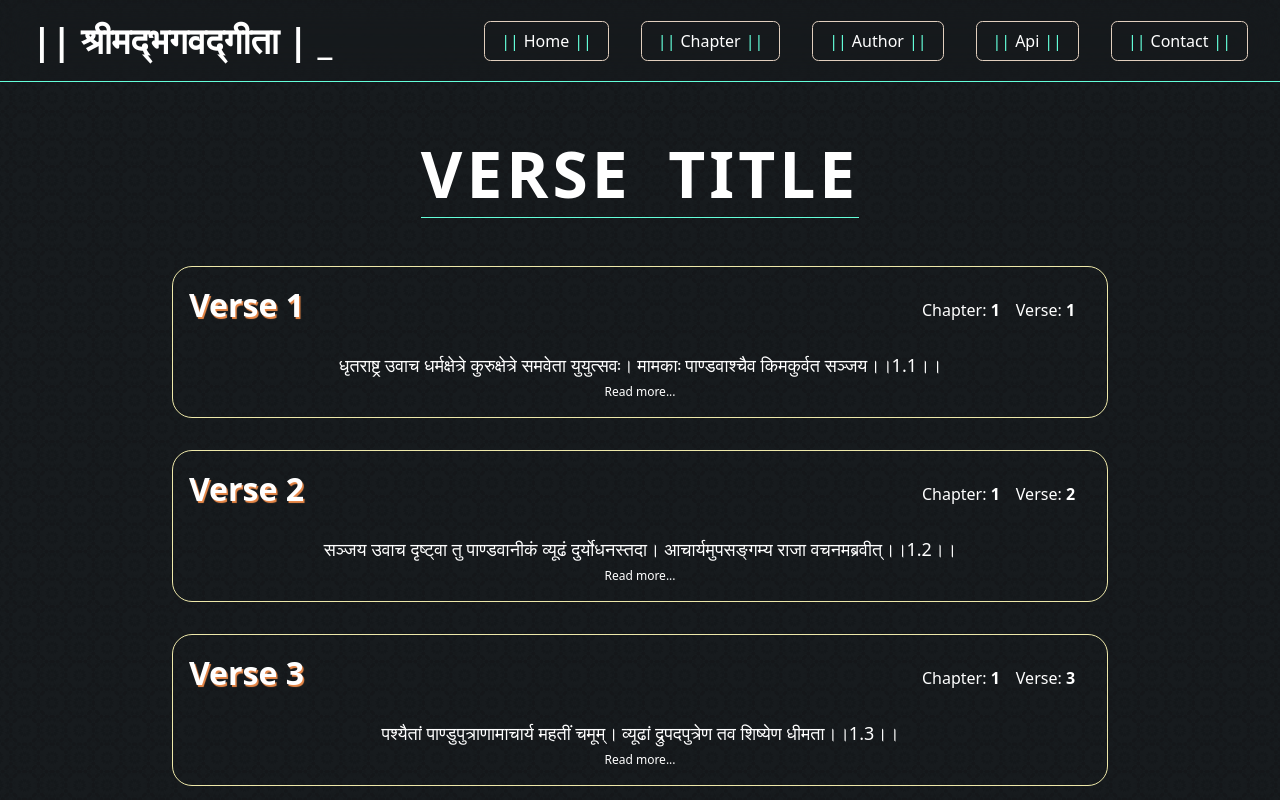
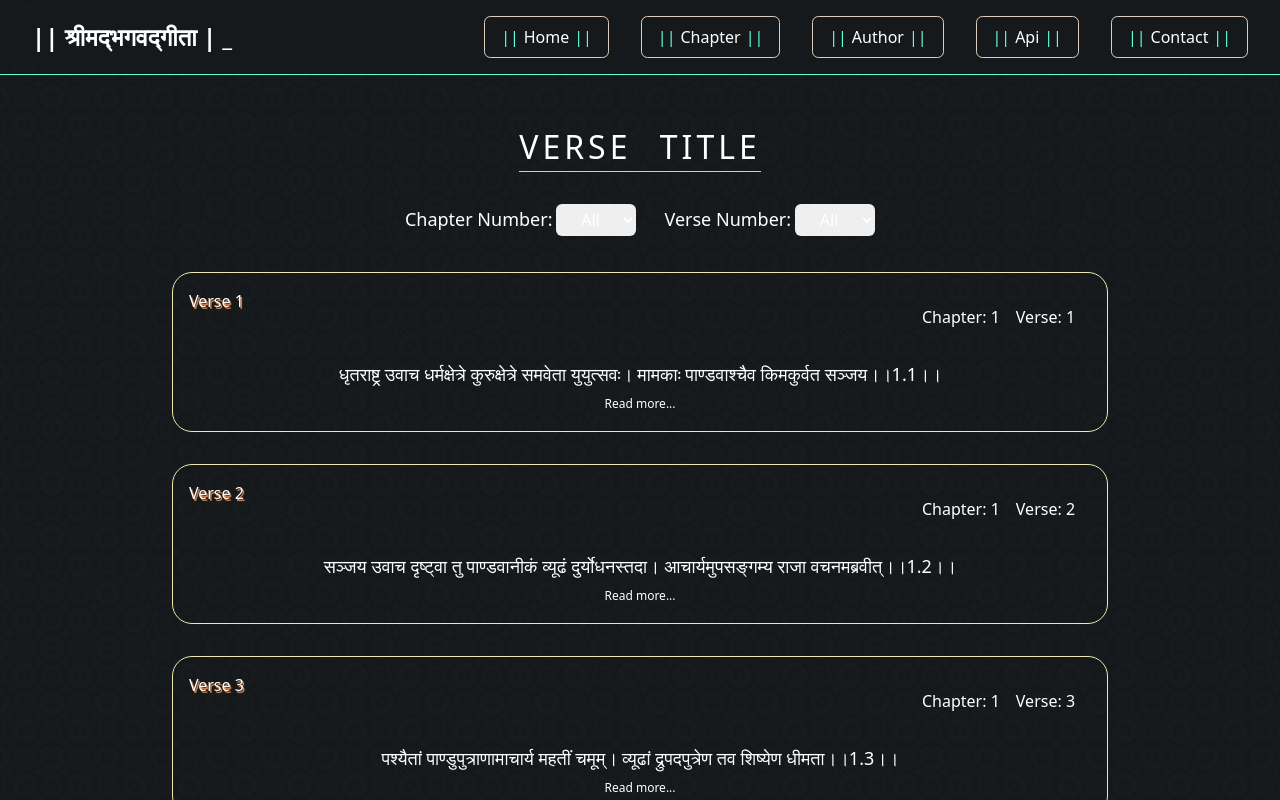
Before and after one commit to the-amazing-atharva/bhagavadgitaapi, a Next.js app: page /shlok in a window 1280 px wide. Shown: the top 800 px of the page. Built offline with nearby package versions, Linux system fonts and the light colour scheme.

Commit message:
Add Filter option in Verse Page

```diff
--- a/components/Verse.tsx
+++ b/components/Verse.tsx
@@ -1,15 +1,15 @@
 import React from "react";
 import styles from "../styles/verse.module.css";
-import { data } from "../assets/extra/verse";
 
-const Verse = () => {
+
+const Verse = ({data}:any) => {
   return (
     <>
-      {data.map(({ id, chapter_number, verse_number, text, title }) => {
+      {data.map(({ id, chapter_number, verse_number, text, title }:any) => {
         return (
           <>
-            <div className={styles.manuscript_card}>
-              <div id={`${id}`} className={styles.manuscript_card_header}>
+            <div key={id} className={styles.manuscript_card}>
+              <div id={`${id}`} key={id} className={styles.manuscript_card_header}>
                 <div className={styles.manuscript_title}>
                   <h1>{title}</h1>
                 </div>
--- /dev/null
+++ b/components/VerseFilter.tsx
@@ -0,0 +1,89 @@
+import { useState, useEffect } from "react";
+import { data } from "../assets/extra/verse";
+import Verse from "./Verse";
+
+const FilterVerse = () => {
+  const [chapterNumber, setChapterNumber] = useState(0);
+  const [verseNumber, setVerseNumber] = useState(0);
+  const [filteredData, setFilteredData] = useState<
+    {
+      chapter_id: number;
+      chapter_number: number;
+      externalId: number;
+      id: number;
+      text: string;
+      title: string;
+      verse_number: number;
+      verse_order: number;
+      transliteration: string;
+      word_meanings: string;
+    }[]
+  >([]);
+
+  useEffect(() => {
+    setFilteredData(
+      data.filter(
+        ({ chapter_number, verse_number }) =>
+          (chapterNumber === 0 || chapter_number === chapterNumber) &&
+          (verseNumber === 0 || verse_number === verseNumber)
+      )
+    );
+  }, [chapterNumber, verseNumber]);
+
+  const chapterOptions = data
+    .map((verse) => verse.chapter_number)
+    .filter((number, index, array) => array.indexOf(number) === index);
+
+  const verseOptions = data
+    .filter((verse) => verse.chapter_number === chapterNumber)
+    .map((verse) => verse.verse_number)
+    .filter((number, index, array) => array.indexOf(number) === index);
+
+  return (
+    <>
+      <div className="flex mb-5">
+        <div className="mr-5">
+          <label className="mr-1 text-lg">Chapter Number:</label>
+          <select
+            id="chapter-number"
+            className="w-20 p-1 text-center rounded-md mr-2 "
+            value={chapterNumber}
+            onChange={(event) => {
+              setChapterNumber(Number(event.target.value));
+              setVerseNumber(0);
+            }}
+          >
+            <option key={0} value={0}>
+              All
+            </option>
+            {chapterOptions.map((option) => (
+              <option key={option} value={option}>
+                {option}
+              </option>
+            ))}
+          </select>
+        </div>
+        <div className="verse-number">
+          <label className="mr-1 text-lg">Verse Number:</label>
+          <select
+            id="verse-number"
+            className="w-20 p-1 text-center rounded-md"
+            value={verseNumber}
+            onChange={(event) => setVerseNumber(Number(event.target.value))}
+          >
+            <option key={0} value={0}>
+              All
+            </option>
+            {verseOptions.map((option) => (
+              <option key={option} value={option}>
+                {option}
+              </option>
+            ))}
+          </select>
+        </div>
+      </div>
+      <Verse data={filteredData} />
+    </>
+  );
+};
+export default FilterVerse;
--- a/package.json
+++ b/package.json
@@ -20,5 +20,10 @@
     "react": "18.2.0",
     "react-dom": "18.2.0",
     "typescript": "4.9.4"
+  },
+  "devDependencies": {
+    "autoprefixer": "^10.4.13",
+    "postcss": "^8.4.21",
+    "tailwindcss": "^3.2.4"
   }
 }
--- a/pages/shlok.tsx
+++ b/pages/shlok.tsx
@@ -1,6 +1,6 @@
 import React from "react";
 import Navbar from "../components/Navbar";
-import Verse from "../components/Verse";
+import FilterVerse from "../components/VerseFilter";
 import styles from "../styles/verse.module.css";
 
 const shlok = () => {
@@ -10,9 +10,11 @@ const shlok = () => {
       <div className={styles.verseContainer}>
         <div className={styles.verseHeader}>
           <h1>Verse Title</h1>
+
         </div>
+
         <div className={styles.verseBody}>
-          <Verse />
+          <FilterVerse />
         </div>
       </div>
     </div>
--- /dev/null
+++ b/postcss.config.js
@@ -0,0 +1,6 @@
+module.exports = {
+  plugins: {
+    tailwindcss: {},
+    autoprefixer: {},
+  },
+}
--- a/styles/globals.css
+++ b/styles/globals.css
@@ -1,3 +1,7 @@
+@tailwind base;
+@tailwind components;
+@tailwind utilities;
+
 :root {
   --color-bg: #171b1e;
   --color-bg-variant: #242a30;
--- /dev/null
+++ b/tailwind.config.js
@@ -0,0 +1,11 @@
+/** @type {import('tailwindcss').Config} */
+module.exports = {
+  content: [
+    "./pages/**/*.{js,ts,jsx,tsx}",
+    "./components/**/*.{js,ts,jsx,tsx}",
+  ],
+  theme: {
+    extend: {},
+  },
+  plugins: [],
+};
```
Also changed, not shown: 1 other file (tests, documents, lock files or other folders).
